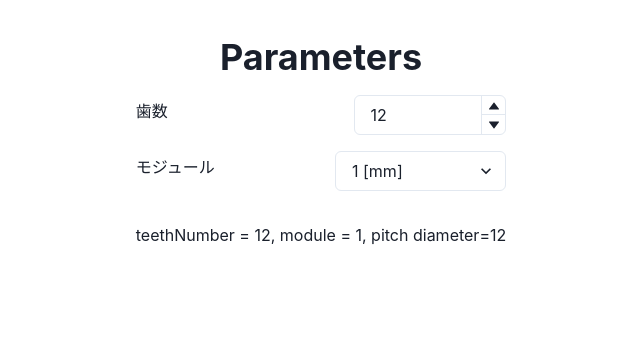
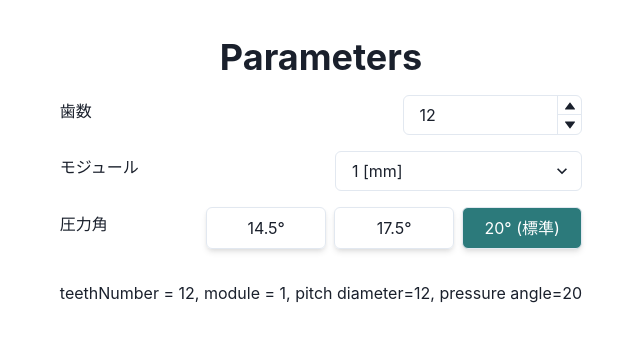
Before and after one commit to sw1227/gear-svg, a React (Vite) app: page / in a window 1280 px wide. Shown: the top 342 px of the page, without its empty margins (319-959 px from the left). Built offline with nearby package versions, Linux system fonts and the light colour scheme.

Commit message:
feat: add pressure angle form

```diff
--- a/src/App.tsx
+++ b/src/App.tsx
@@ -4,9 +4,11 @@ import './App.css'
 import { Box, Heading, VStack } from '@chakra-ui/react'
 import TeethNumberForm from './components/TeethNumberForm.tsx'
 import ModuleForm from './components/ModuleForm.tsx'
+import PressureAngleForm from './components/PressureAngleForm.tsx'
 import {
   teethNumberState,
   moduleState,
+  pressureAngleDegreeState,
   pitchDiameterState,
 } from './recoil'
 
@@ -14,6 +16,7 @@ import {
 const App: FC = () => {
   const [teethNumber, setTeethNumber] = useRecoilState(teethNumberState)
   const [module, setModule] = useRecoilState(moduleState)
+  const [pressureAngleDegree, setPressureAngleDegree] = useRecoilState(pressureAngleDegreeState)
   const pitchDiameter = useRecoilValue(pitchDiameterState)
 
   const handleTeethChange = (val: number) => {
@@ -21,6 +24,9 @@ const App: FC = () => {
   }
   const handleModuleChange = (val: number) => {
     setModule(val)
+  }
+  const handlePressureAngleChange = (val: number) => {
+    setPressureAngleDegree(val)
   }
 
   return (
@@ -32,9 +38,11 @@ const App: FC = () => {
           <TeethNumberForm teethValue={teethNumber} onChange={handleTeethChange} />
           {/* Module [mm] */}
           <ModuleForm moduleValue={module} onChange={handleModuleChange} />
+          {/* Pressure angle [deg] */}
+          <PressureAngleForm pressureAngleValue={pressureAngleDegree} onChange={handlePressureAngleChange} />
         </VStack>
 
-        <Box mt={8}>teethNumber = {teethNumber}, module = {module}, pitch diameter={pitchDiameter}</Box>
+        <Box mt={8}>teethNumber = {teethNumber}, module = {module}, pitch diameter={pitchDiameter}, pressure angle={pressureAngleDegree}</Box>
       </Box>
     </>
   )
--- /dev/null
+++ b/src/components/PressureAngleForm.tsx
@@ -0,0 +1,72 @@
+import { FC, ReactNode } from 'react'
+import { HStack, FormControl, FormLabel, useRadio, useRadioGroup, UseRadioProps, Box } from '@chakra-ui/react'
+
+interface PressureAngleFormProps {
+  onChange: (val: number) => void
+  pressureAngleValue: number
+}
+
+const PressureAngleForm: FC<PressureAngleFormProps> = ({ onChange, pressureAngleValue }) => {
+  const pressureAngles = [14.5, 17.5, 20]
+
+  const { getRootProps, getRadioProps } = useRadioGroup({
+    name: 'pressureAngle',
+    value: pressureAngleValue.toString(),
+    onChange: (val) => onChange(parseFloat(val)),
+  })
+
+  const group = getRootProps()
+
+  return (
+    <FormControl id="pressureAngle">
+      <HStack spacing={4} align="center">
+        <FormLabel width="full">圧力角</FormLabel>
+        <HStack {...group}>
+          {pressureAngles.map(value => {
+            const radio = getRadioProps({ value: value.toString() })
+            return (
+              <RadioCard key={value} {...radio}>
+                {`${value}°${value === 20 ? ' (標準)' : ''}`}
+              </RadioCard>
+            )
+          })}
+        </HStack>
+      </HStack>
+    </FormControl>
+  )
+}
+
+interface RadioCardProps extends UseRadioProps {
+  children: ReactNode
+}
+
+const RadioCard: FC<RadioCardProps> = (props) => {
+  const { getInputProps, getRadioProps } = useRadio(props)
+
+  const input = getInputProps()
+  const checkbox = getRadioProps()
+
+  return (
+    <Box as="label">
+      <input {...input} />
+      <Box
+        {...checkbox}
+        cursor="pointer"
+        borderWidth="1px"
+        borderRadius="md"
+        boxShadow="md"
+        _checked={{
+          bg: 'teal.600',
+          color: 'white',
+        }}
+        px={4}
+        py={2}
+        minWidth="120px"
+      >
+        {props.children}
+      </Box>
+    </Box>
+  )
+}
+
+export default PressureAngleForm
--- a/src/recoil/atoms.ts
+++ b/src/recoil/atoms.ts
@@ -9,3 +9,8 @@ export const moduleState = atom<number>({
   key: 'moduleState',
   default: 1
 })
+
+export const pressureAngleDegreeState = atom<number>({
+  key: 'pressureAngleDegreeState',
+  default: 20
+})
--- a/src/recoil/index.ts
+++ b/src/recoil/index.ts
@@ -1,2 +1,2 @@
-export { moduleState, teethNumberState } from './atoms'
+export { moduleState, teethNumberState, pressureAngleDegreeState } from './atoms'
 export { pitchDiameterState } from './selectors'
```
